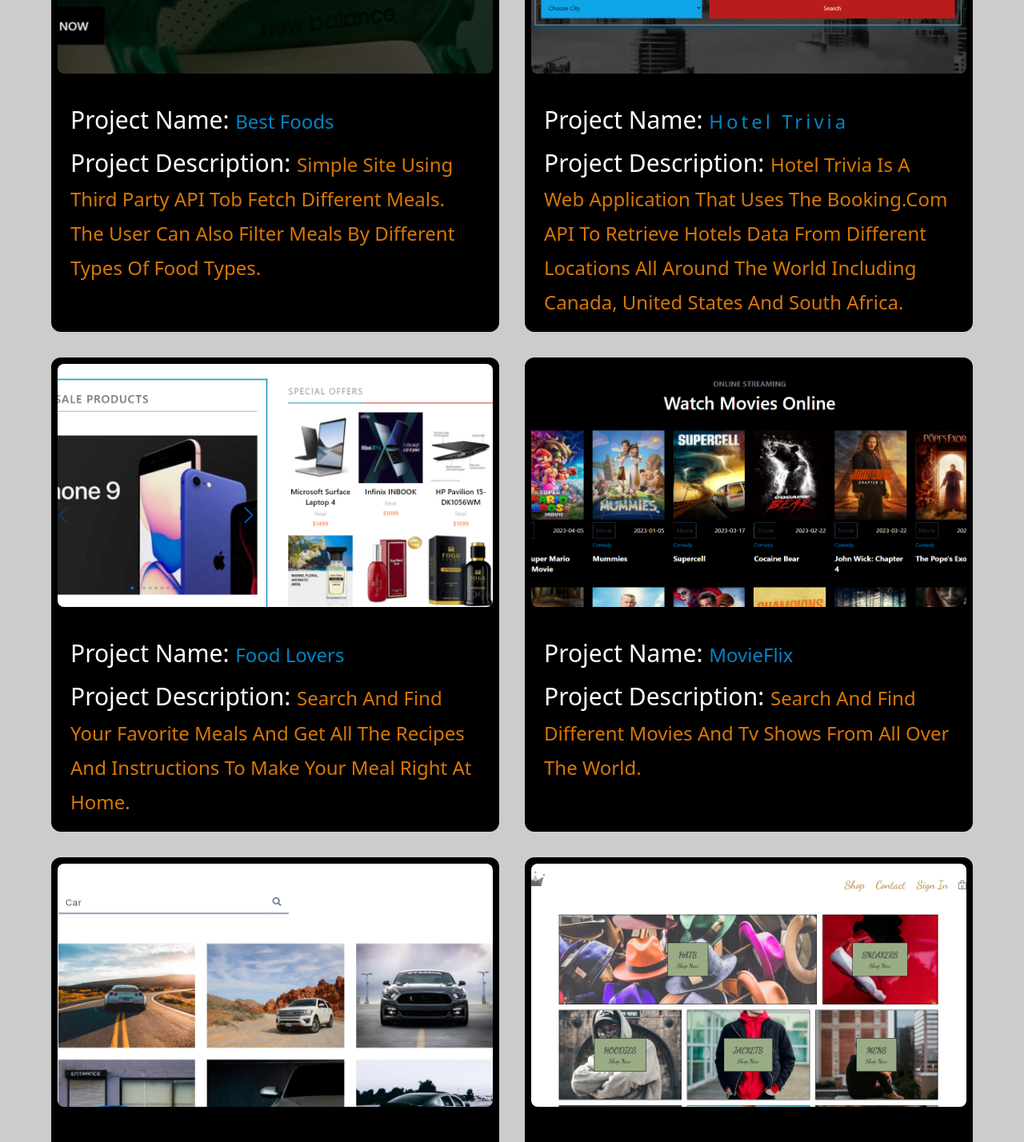
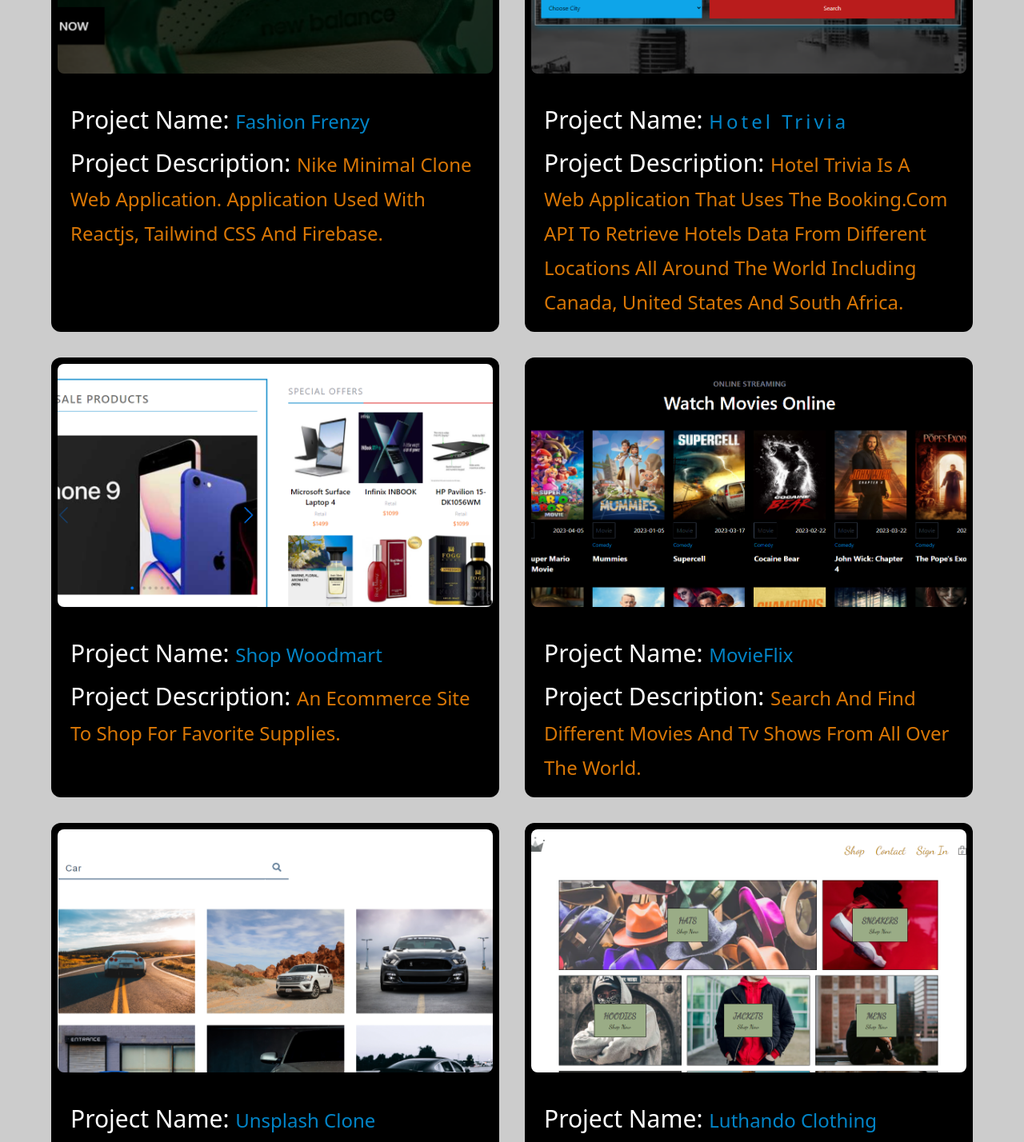
Before and after one commit to Luthando496/main-resume, a React (Vite) app: page / in a window 1280 px wide. Shown: the part 4180-5608 px from the top of the page at 80% size. Built offline with nearby package versions, Linux system fonts and the light colour scheme.

Commit message:
added projects

```diff
--- a/src/App.jsx
+++ b/src/App.jsx
@@ -360,8 +360,8 @@ function App() {
                   </a>
                   </div>
                   <div className="card-body py-4 px-6">
-                  <h1 className="text-white my-4 font-light text-3xl">Project Name: <span className="text-sky-600 text-2xl font-thin">Best Foods</span></h1>
-                  <h1 className="text-white font-light text-3xl">Project Description: <span className="text-amber-600 text-2xl font-thin capitalize leading-[1.8]">Simple Site Using Third Party API tob fetch different meals. The User Can also filter meals by different types of food types.</span></h1>
+                  <h1 className="text-white my-4 font-light text-3xl">Project Name: <span className="text-sky-600 text-2xl font-thin">Fashion Frenzy</span></h1>
+                  <h1 className="text-white font-light text-3xl">Project Description: <span className="text-amber-600 text-2xl font-thin capitalize leading-[1.8]">Nike minimal clone Web Application. Application used with Reactjs, Tailwind CSS and firebase.</span></h1>
 
                   </div>
                 </div>
@@ -387,8 +387,8 @@ function App() {
                     </a>
                   </div>
                   <div className="card-body py-4 px-6">
-                  <h1 className="text-white my-4 font-light text-3xl">Project Name: <span className="text-sky-600 text-2xl font-thin">Food Lovers</span></h1>
-                  <h1 className="text-white font-light text-3xl">Project Description: <span className="text-amber-600 text-2xl font-thin capitalize leading-[1.8]">Search And Find Your favorite meals and get all the recipes and instructions to make your meal right at home.</span></h1>
+                  <h1 className="text-white my-4 font-light text-3xl">Project Name: <span className="text-sky-600 text-2xl font-thin">Shop Woodmart</span></h1>
+                  <h1 className="text-white font-light text-3xl">Project Description: <span className="text-amber-600 text-2xl font-thin capitalize leading-[1.8]">An Ecommerce site to shop for favorite supplies.</span></h1>
 
                   </div>
                 </div>
@@ -413,7 +413,7 @@ function App() {
                     </a>
                   </div>
                   <div className="card-body py-4 px-6">
-                  <h1 className="text-white my-4 font-light text-3xl">Project Name: <span className="text-sky-600 text-2xl font-thin">Best Foods</span></h1>
+                  <h1 className="text-white my-4 font-light text-3xl">Project Name: <span className="text-sky-600 text-2xl font-thin">Unsplash Clone</span></h1>
                   <h1 className="text-white font-light text-3xl">Project Description: <span className="text-amber-600 text-2xl font-thin capitalize leading-[1.8]">Simple Site Using Third Party API of unsplash to display different images the user searches for.</span></h1>
 
                   </div>
```
